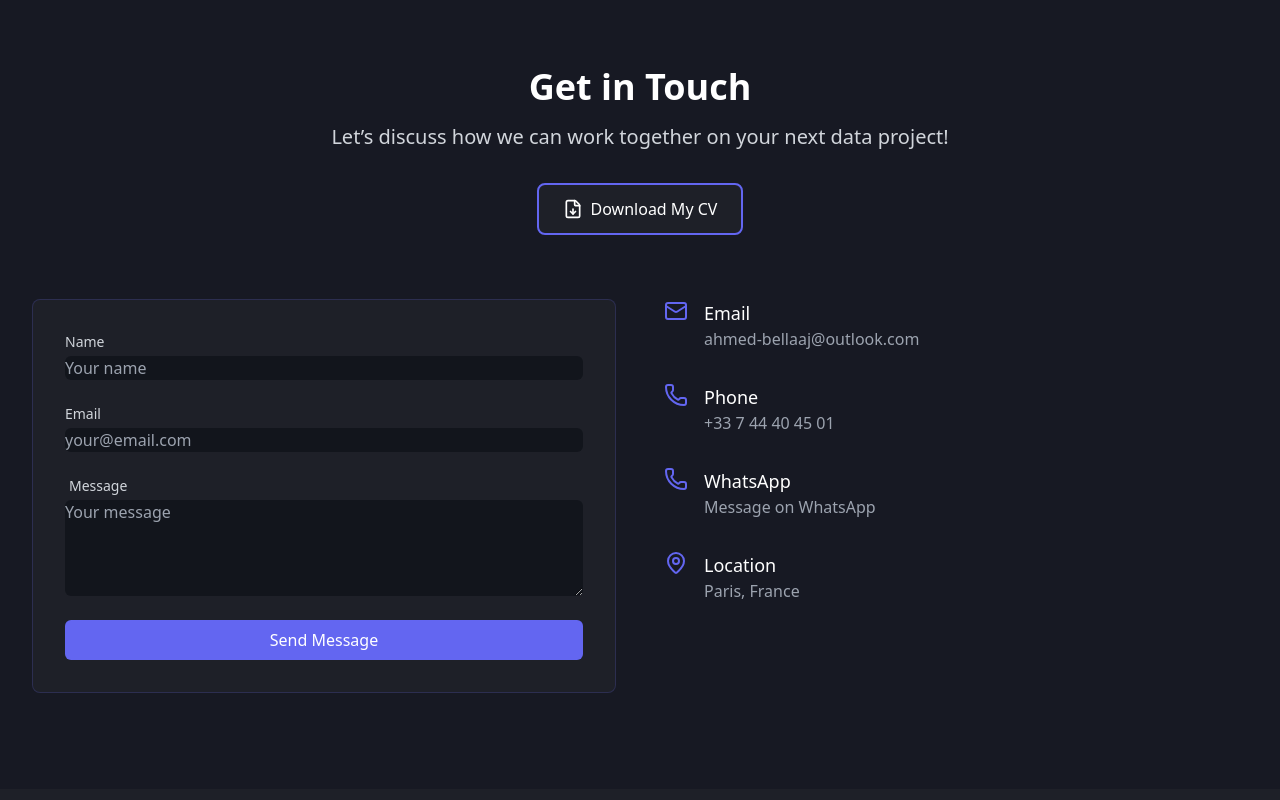
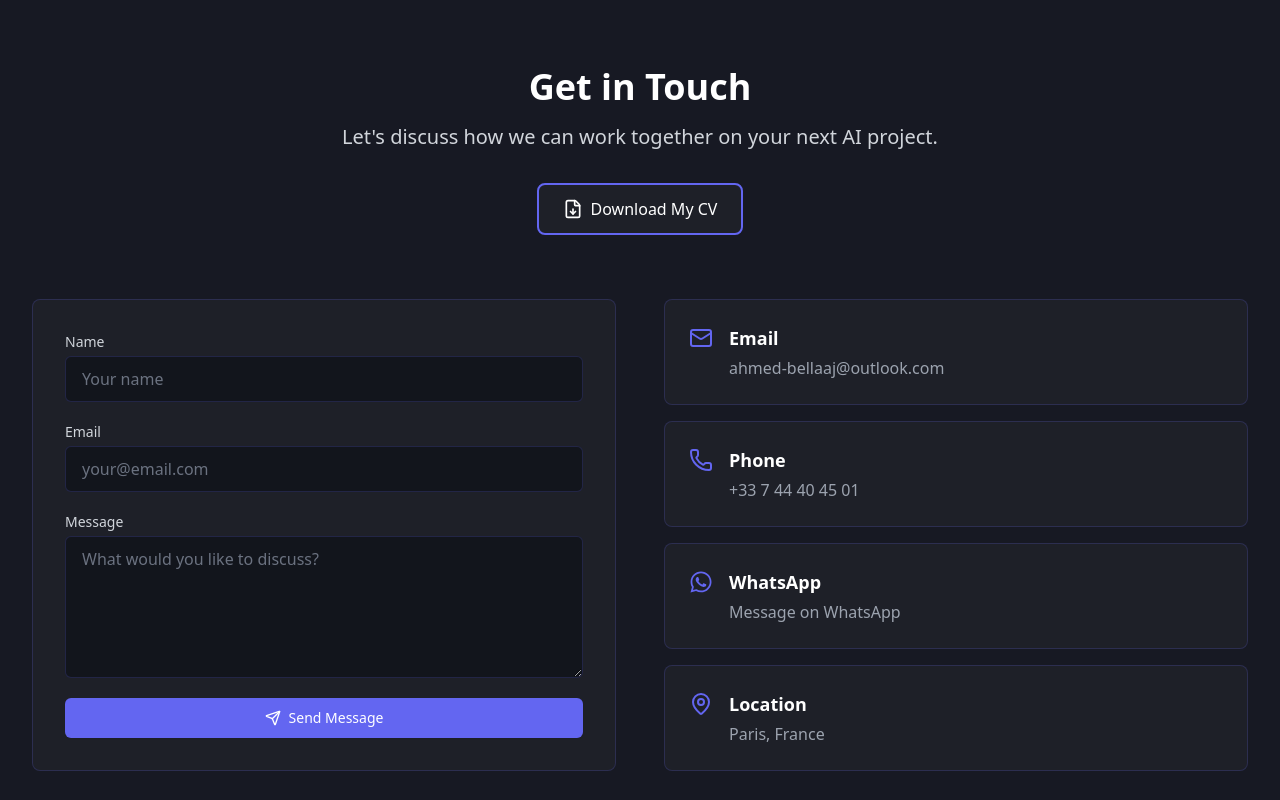
Before and after one commit to ahmedbellaaj10/portfolio, a React (Vite) app: page / in a window 1280 px wide. Shown: the part 6080-6880 px from the top of the page. Built offline with nearby package versions, Linux system fonts and the light colour scheme.

Commit message:
feat: Better UI for contact component

```diff
--- a/src/components/Contact.tsx
+++ b/src/components/Contact.tsx
@@ -1,32 +1,25 @@
 import { useState } from "react";
-import { Mail, MapPin, Phone } from "lucide-react";
+import { Mail, MapPin, Phone, Send, CheckCircle, AlertCircle, Loader2 } from "lucide-react";
+import { FaWhatsapp } from "react-icons/fa";
 import { useScrollReveal } from "../hooks/useScrollReveal";
 import emailjs from "emailjs-com";
 import ResumeDownloadButton from "./ResumeDownloadButton";
 
+type Status = "idle" | "sending" | "success" | "error";
+
 export default function Contact() {
   const sectionRef = useScrollReveal();
 
-  // State for form inputs and errors
-  const [formData, setFormData] = useState({
-    name: "",
-    email: "",
-    message: "",
-  });
-  const [errors, setErrors] = useState({
-    name: "",
-    email: "",
-    message: "",
-  });
+  const [formData, setFormData] = useState({ name: "", email: "", message: "" });
+  const [errors, setErrors] = useState({ name: "", email: "", message: "" });
+  const [status, setStatus] = useState<Status>("idle");
 
-  // Handle form input changes
   const handleChange = (e: React.ChangeEvent<HTMLInputElement | HTMLTextAreaElement>) => {
     const { name, value } = e.target;
     setFormData({ ...formData, [name]: value });
-    setErrors({ ...errors, [name]: "" }); // Reset error on change
+    setErrors({ ...errors, [name]: "" });
   };
 
-  // Validate form inputs
   const validateForm = () => {
     let valid = true;
     const newErrors = { name: "", email: "", message: "" };
@@ -56,36 +49,46 @@ export default function Contact() {
 
   const sendEmail = (e: React.FormEvent<HTMLFormElement>) => {
     e.preventDefault();
-    if (!validateForm()) return; // Stop submission if validation fails
+    if (!validateForm()) return;
 
+    setStatus("sending");
     emailjs
       .sendForm(
-          import.meta.env.VITE_EMAILJS_SERVICE_ID,   // Access Service ID
-          import.meta.env.VITE_EMAILJS_TEMPLATE_ID,  // Access Template ID
-          e.target as HTMLFormElement,
-          import.meta.env.VITE_EMAILJS_PUBLIC_KEY    // Access Public Key
+        import.meta.env.VITE_EMAILJS_SERVICE_ID,
+        import.meta.env.VITE_EMAILJS_TEMPLATE_ID,
+        e.target as HTMLFormElement,
+        import.meta.env.VITE_EMAILJS_PUBLIC_KEY
       )
-      .then(
-        (result) => {
-          console.log("Email sent:", result.text);
-          alert("Message sent successfully!");
-          setFormData({ name: "", email: "", message: "" }); // Clear form
-        },
-        (error) => {
-          console.error("Error sending email:", error.text);
-          alert("Failed to send message. Please try again later.");
-        }
-      );
+      .then(() => {
+        setStatus("success");
+        setFormData({ name: "", email: "", message: "" });
+        setTimeout(() => setStatus("idle"), 4000);
+      })
+      .catch(() => {
+        setStatus("error");
+        setTimeout(() => setStatus("idle"), 4000);
+      });
   };
+
+  const inputBase =
+    "mt-1 block w-full rounded-md bg-dark-300 text-white placeholder-gray-500 " +
+    "px-4 py-2.5 border transition-all duration-300 outline-none " +
+    "focus:ring-2 focus:ring-accent-primary/20 ";
+
+  const inputClass = (field: keyof typeof errors) =>
+    inputBase + (errors[field]
+      ? "border-red-500 focus:border-red-500"
+      : "border-accent-primary/20 focus:border-accent-primary");
 
   return (
     <section id="contact" className="py-24 bg-dark-200">
       <div ref={sectionRef} className="max-w-7xl mx-auto px-4 sm:px-6 lg:px-8">
-        {/* Section Header */}
+
+        {/* Header */}
         <div className="text-center mb-16">
           <h2 className="text-4xl font-bold text-white mb-4">Get in Touch</h2>
           <p className="text-xl text-gray-300 max-w-3xl mx-auto">
-            Let’s discuss how we can work together on your next data project!
+            Let's discuss how we can work together on your next AI project.
           </p>
           <ResumeDownloadButton
             label="Download My CV"
@@ -93,13 +96,14 @@ export default function Contact() {
           />
         </div>
 
-        {/* Contact Form and Details */}
         <div className="grid grid-cols-1 md:grid-cols-2 gap-12">
-          {/* Contact Form */}
-          <div className="bg-dark-100 p-8 rounded-lg border border-accent-primary/20">
-            <form className="space-y-6" onSubmit={sendEmail}>
+
+          {/* Form card — matches SkillCategory / Expertise card style */}
+          <div className="bg-dark-100 p-8 rounded-lg border border-accent-primary/20 hover:border-accent-primary hover:shadow-lg hover:shadow-accent-primary/5 transition-all duration-300">
+            <form className="space-y-5" onSubmit={sendEmail}>
+
               <div>
-                <label htmlFor="name" className="block text-sm font-medium text-gray-300">
+                <label htmlFor="name" className="block text-sm font-medium text-gray-300 mb-1">
                   Name
                 </label>
                 <input
@@ -108,15 +112,18 @@ export default function Contact() {
                   name="name"
                   value={formData.name}
                   onChange={handleChange}
-                  className={`mt-1 block w-full rounded-md bg-dark-300 text-white ${
-                    errors.name ? "border-red-500" : "border-accent-primary/20"
-                  }`}
+                  className={inputClass("name")}
                   placeholder="Your name"
                 />
-                {errors.name && <p className="text-red-500 text-sm">{errors.name}</p>}
+                {errors.name && (
+                  <p className="mt-1 text-xs text-red-400 flex items-center gap-1">
+                    <AlertCircle className="h-3 w-3" /> {errors.name}
+                  </p>
+                )}
               </div>
+
               <div>
-                <label htmlFor="email" className="block text-sm font-medium text-gray-300">
+                <label htmlFor="email" className="block text-sm font-medium text-gray-300 mb-1">
                   Email
                 </label>
                 <input
@@ -125,15 +132,18 @@ export default function Contact() {
                   name="email"
                   value={formData.email}
                   onChange={handleChange}
-                  className={`mt-1 block w-full rounded-md bg-dark-300 text-white ${
-                    errors.email ? "border-red-500" : "border-accent-primary/20"
-                  }`}
+                  className={inputClass("email")}
                   placeholder="your@email.com"
                 />
-                {errors.email && <p className="text-red-500 text-sm">{errors.email}</p>}
+                {errors.email && (
+                  <p className="mt-1 text-xs text-red-400 flex items-center gap-1">
+                    <AlertCircle className="h-3 w-3" /> {errors.email}
+                  </p>
+                )}
               </div>
+
               <div>
-                <label htmlFor="message" className="mt-1 ml-1 block text-sm font-medium text-gray-300">
+                <label htmlFor="message" className="block text-sm font-medium text-gray-300 mb-1">
                   Message
                 </label>
                 <textarea
@@ -141,66 +151,97 @@ export default function Contact() {
                   name="message"
                   value={formData.message}
                   onChange={handleChange}
-                  rows={4}
-                  className={`mt-1 block w-full rounded-md bg-dark-300 text-white ${
-                    errors.message ? "border-red-500" : "border-accent-primary/20"
-                  }`}
-                  placeholder="Your message"
+                  rows={5}
+                  className={inputClass("message")}
+                  placeholder="What would you like to discuss?"
                 />
-                {errors.message && <p className="text-red-500 text-sm">{errors.message}</p>}
+                {errors.message && (
+                  <p className="mt-1 text-xs text-red-400 flex items-center gap-1">
+                    <AlertCircle className="h-3 w-3" /> {errors.message}
+                  </p>
+                )}
               </div>
+
+              {/* Submit — matches app button style */}
               <button
                 type="submit"
-                className="w-full bg-accent-primary text-white py-2 px-4 rounded-md hover:bg-accent-secondary transition"
+                disabled={status === "sending"}
+                className="w-full flex items-center justify-center gap-2 py-2.5 px-4 rounded-md
+                  bg-accent-primary hover:bg-accent-secondary text-white font-medium text-sm
+                  shadow-sm hover:scale-105 disabled:opacity-60 disabled:cursor-not-allowed
+                  transition-all duration-300"
               >
-                Send Message
+                {status === "sending" ? (
+                  <><Loader2 className="h-4 w-4 animate-spin" /> Sending…</>
+                ) : (
+                  <><Send className="h-4 w-4" /> Send Message</>
+                )}
               </button>
+
+              {status === "success" && (
+                <p className="flex items-center justify-center gap-2 text-sm text-green-400">
+                  <CheckCircle className="h-4 w-4" /> Message sent — I'll get back to you soon!
+                </p>
+              )}
+              {status === "error" && (
+                <p className="flex items-center justify-center gap-2 text-sm text-red-400">
+                  <AlertCircle className="h-4 w-4" /> Failed to send. Please try again.
+                </p>
+              )}
+
             </form>
           </div>
 
-          {/* Contact Details */}
-          <div className="space-y-8">
-            <div className="flex items-start space-x-4">
-              <Mail className="h-6 w-6 text-accent-primary" />
-              <div>
-                <h3 className="text-lg font-medium text-white">Email</h3>
-                <a
-                  href="mailto:ahmed-bellaaj@outlook.com"
-                  className="text-gray-400 hover:text-accent-primary transition"
-                >
-                  ahmed-bellaaj@outlook.com
-                </a>
+          {/* Contact details — each card mirrors Expertise card style */}
+          <div className="space-y-4 stagger">
+            {[
+              {
+                Icon: Mail,
+                label: "Email",
+                content: (
+                  <a href="mailto:ahmed-bellaaj@outlook.com"
+                    className="text-gray-400 hover:text-accent-primary transition-colors duration-300">
+                    ahmed-bellaaj@outlook.com
+                  </a>
+                ),
+              },
+              {
+                Icon: Phone,
+                label: "Phone",
+                content: <p className="text-gray-400">+33 7 44 40 45 01</p>,
+              },
+              {
+                Icon: FaWhatsapp,
+                label: "WhatsApp",
+                content: (
+                  <a href="https://wa.me/21693280380" target="_blank" rel="noopener noreferrer"
+                    className="text-gray-400 hover:text-accent-primary transition-colors duration-300">
+                    Message on WhatsApp
+                  </a>
+                ),
+              },
+              {
+                Icon: MapPin,
+                label: "Location",
+                content: <p className="text-gray-400">Paris, France</p>,
+              },
+            ].map(({ Icon, label, content }) => (
+              <div key={label}
+                className="group flex items-start space-x-4 p-6 bg-dark-100 rounded-lg
+                  border border-accent-primary/20 hover:border-accent-primary
+                  hover:shadow-lg hover:shadow-accent-primary/5
+                  transition-all duration-300">
+                <Icon className="h-6 w-6 text-accent-primary mt-0.5 flex-shrink-0 group-hover:scale-110 transition-transform duration-300" />
+                <div>
+                  <h3 className="text-lg font-semibold text-white mb-1 group-hover:text-accent-primary transition-colors duration-300">
+                    {label}
+                  </h3>
+                  {content}
+                </div>
               </div>
-            </div>
-            <div className="flex items-start space-x-4">
-              <Phone className="h-6 w-6 text-accent-primary" />
-              <div>
-                <h3 className="text-lg font-medium text-white">Phone</h3>
-                <p className="text-gray-400">+33 7 44 40 45 01</p>
-              </div>
-            </div>
-            <div className="flex items-start space-x-4">
-              <Phone className="h-6 w-6 text-accent-primary" />
-              <div>
-                <h3 className="text-lg font-medium text-white">WhatsApp</h3>
-                <a
-                  href="https://wa.me/21693280380"
-                  target="_blank"
-                  rel="noopener noreferrer"
-                  className="text-gray-400 hover:text-accent-primary transition"
-                >
-                  Message on WhatsApp
-                </a>
-              </div>
-            </div>
-            <div className="flex items-start space-x-4">
-              <MapPin className="h-6 w-6 text-accent-primary" />
-              <div>
-                <h3 className="text-lg font-medium text-white">Location</h3>
-                <p className="text-gray-400">Paris, France</p>
-              </div>
-            </div>
+            ))}
           </div>
+
         </div>
       </div>
     </section>
```
